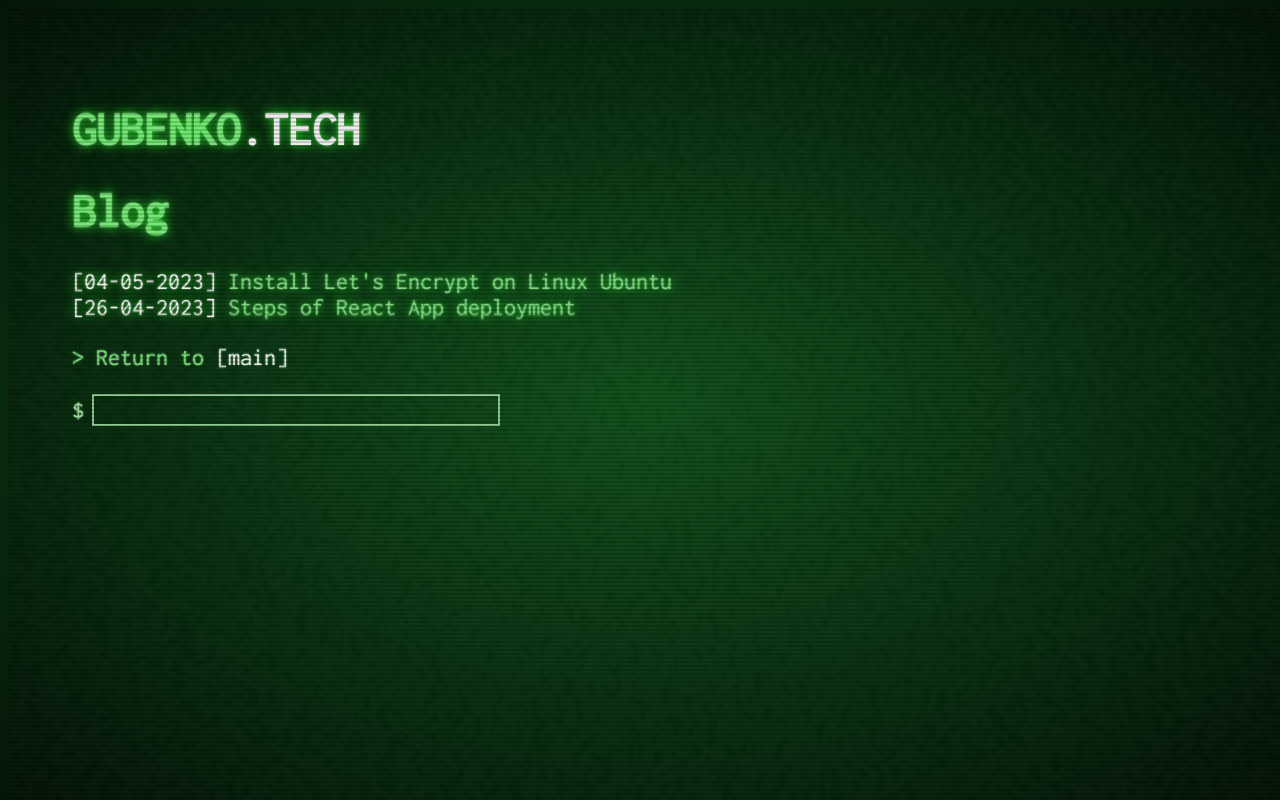
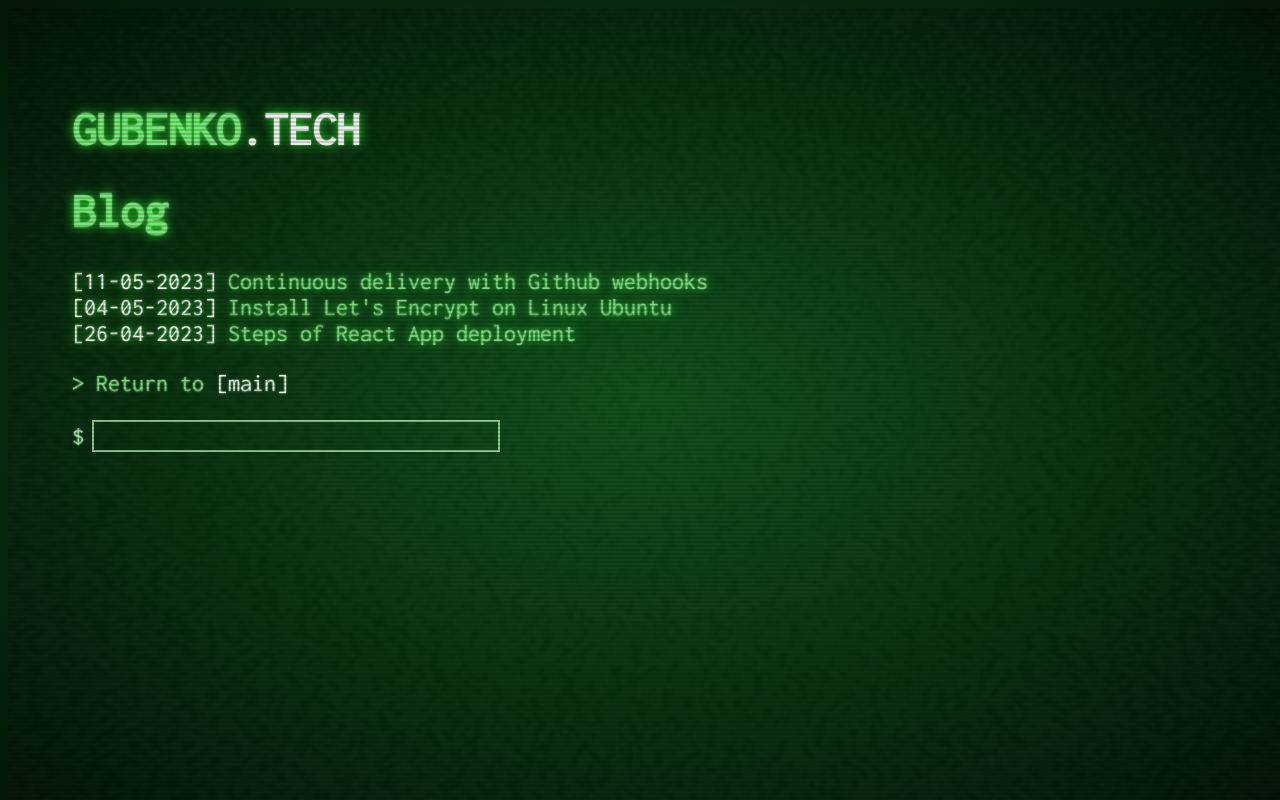
Before and after one commit to xgubenko/react-terminal-style, a React (Create React App) app: page /blog in a window 1280 px wide. Built offline with nearby package versions, Linux system fonts and the light colour scheme.

Commit message:
small fixes

```diff
--- a/src/data/blogPosts.js
+++ b/src/data/blogPosts.js
@@ -1,4 +1,17 @@
 const blogPosts = [
+  {
+    slug: "11-05-2023",
+    title: "Continuous delivery with Github webhooks",
+    textArray: [
+      "I spent few hours to automate deployment of this website, these are the steps for implementing it on any other repository:",
+      "1. Open your repository -> settings -> Webhooks",
+      "2. Add a webhook: choose Payload URL, Secret, Trigger - just the push event, and save it",
+      "3. Prepare a shell script that you use for manual deployment",
+      "4. On a server, clone my deployment-webhook-controller",
+      "5. Edit application.yml or add variables in case if you want to change default application port, script path, secret",
+      "6. Run the server using: nohup sh runwebhook.sh &, check server status with: ps -A |grep java",
+    ],
+  },
   {
     slug: "04-05-2023",
     title: "Install Let's Encrypt on Linux Ubuntu",
```
